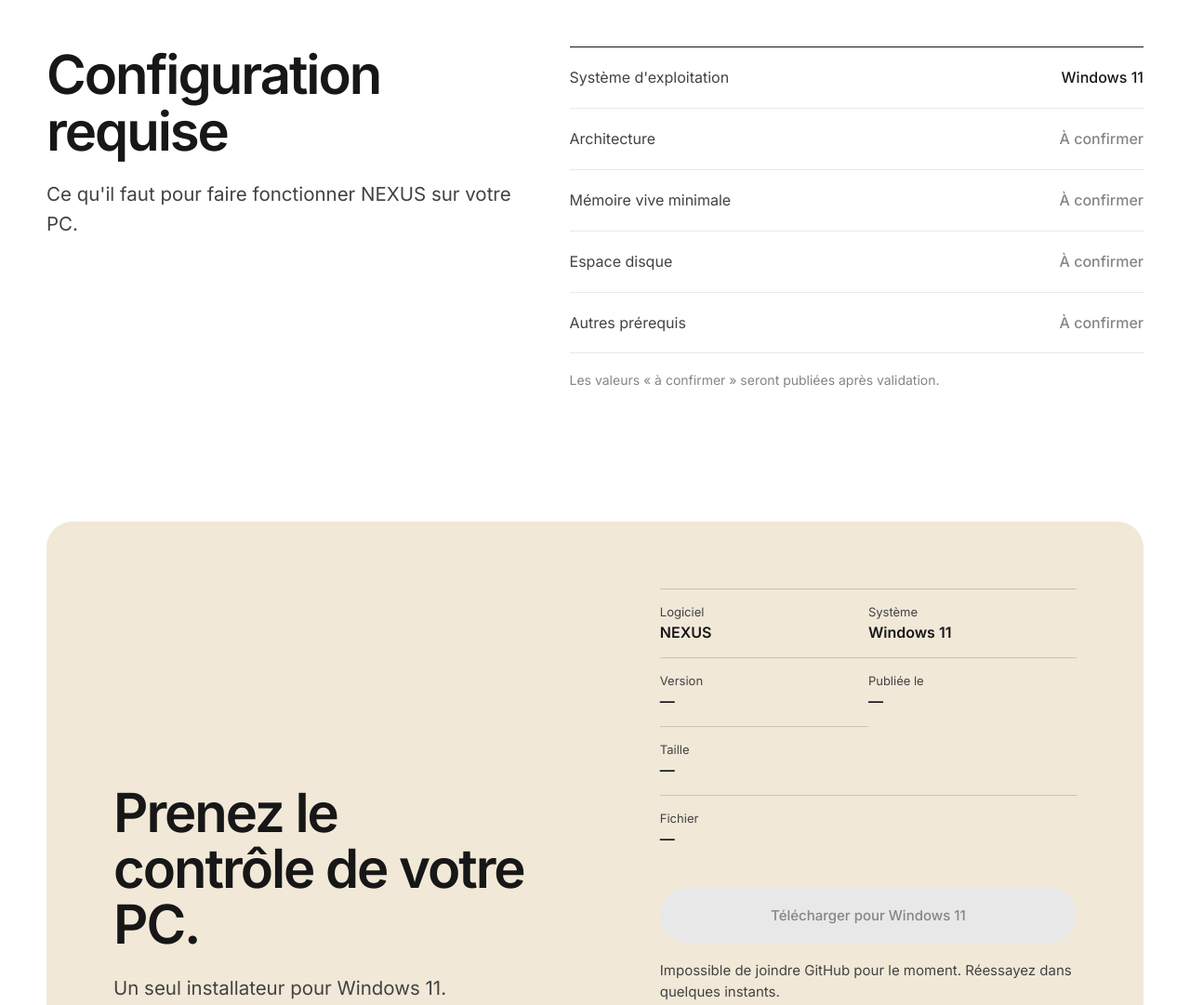
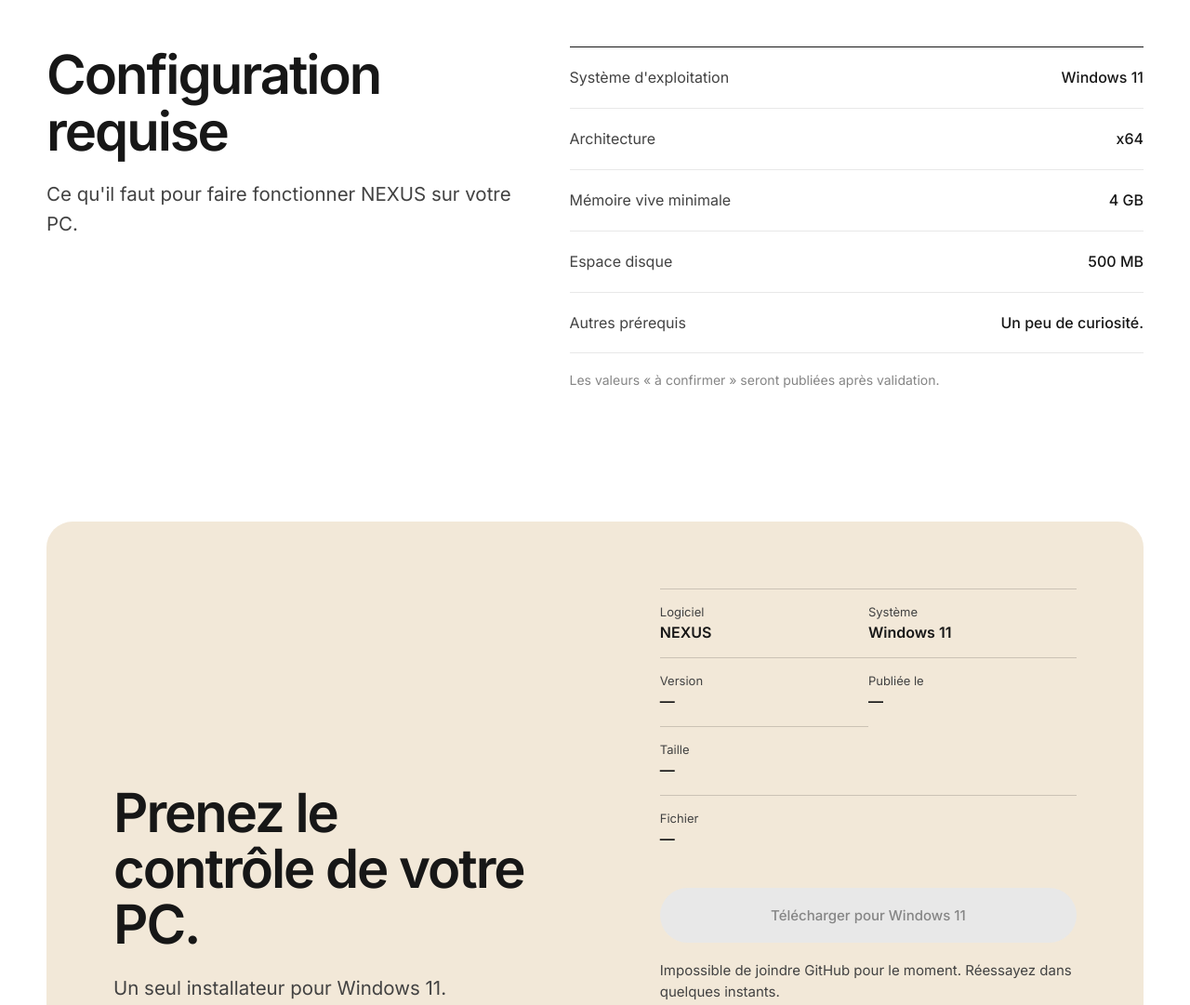
Before and after one commit to takumi-nexus/Nexus-Website, a plain HTML site: page index.html in a window 1280 px wide. Shown: the part 2320-3401 px from the top of the page at 93% size. Drawn offline with Linux system fonts and the light colour scheme; no server answers.

Commit message:
Mise en Service Fonctionnelle

```diff
--- a/index.html
+++ b/index.html
@@ -274,9 +274,9 @@ border:1px solid var(--line);border-radius:var(--r-md);padding:8px;box-shadow:0
 const CONFIG = {
   owner: "takumi-nexus",     // Propriétaire GitHub. Vide = téléchargement indisponible.
   repo: "Nexus-Monitor",
-  social: { github: "", instagram: "", discord: "" },   // URL complètes ; vide = lien masqué
+  social: { github: "https://github.com/takumi-nexus", instagram: "https://www.instagram.com/n.mstk06k/", discord: "https://discord.com/users/1563134194127872000" },   // URL complètes ; vide = lien masqué
   alertsFeature: false,      // true uniquement si les alertes existent dans la version livrée
-  requirements: { arch: "", ram: "", disk: "", other: "" } // vide = « à confirmer »
+  requirements: { arch: "x64", ram: "4 GB", disk: "500 MB", other: "Un peu de curiosité." } // vide = « à confirmer »
 };
 
 const T = {
```
